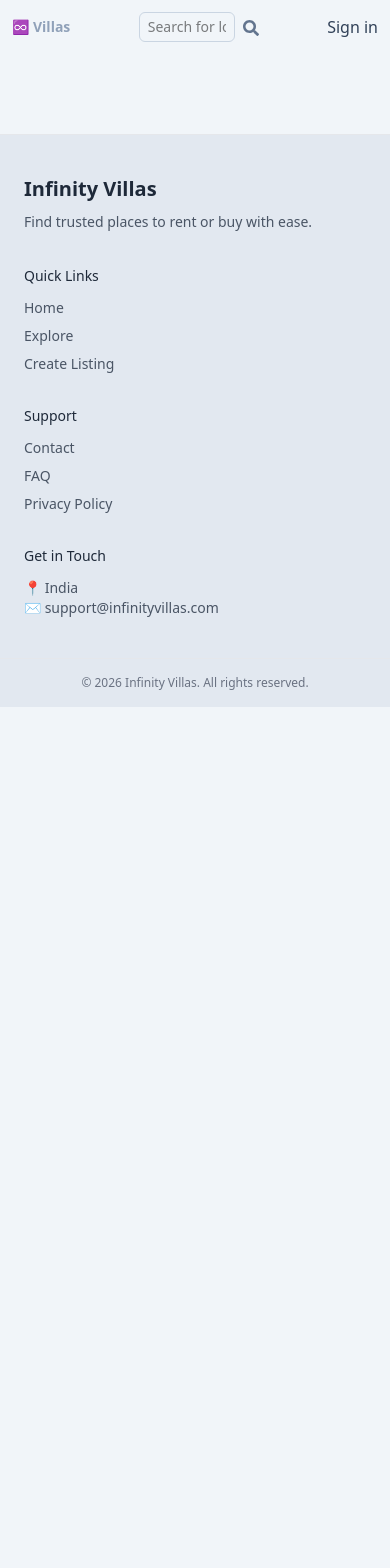
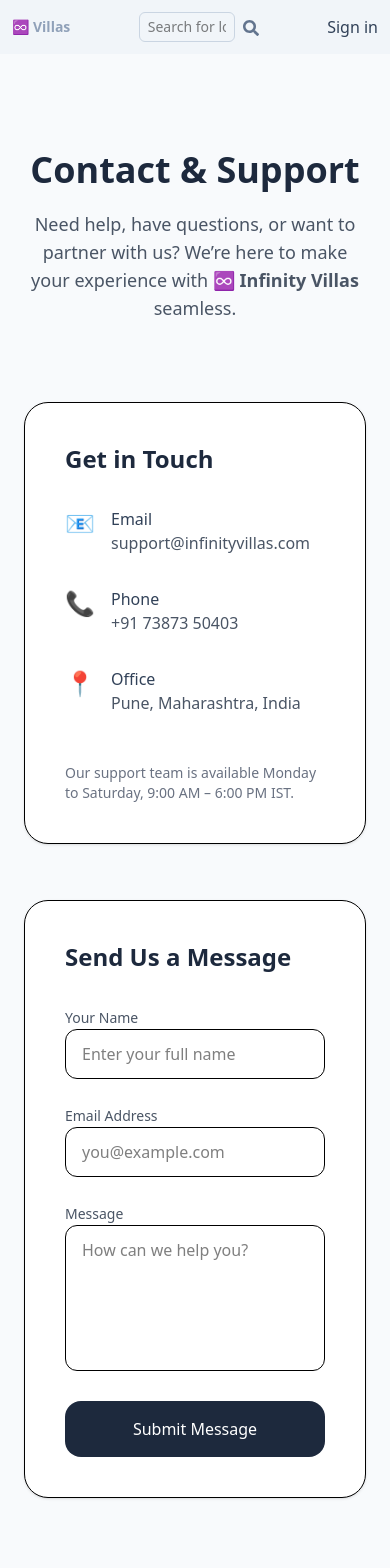
Before and after one commit to ManojK1405/Real_Estate_Booking, a React app in the folder Frontend/: page /contact in a window 390 px wide. Shown: the top 1568 px of the page. Before the commit the page ends 844 px from the top, so only its background shows below. Built offline with nearby package versions, Linux system fonts and the light colour scheme; no server answers; the HTML template or start-up script is replaced by a standard one.

Commit message:
Complete PrivacyPolicy and Support&Contact Page

```diff
--- a/Frontend/src/App.jsx
+++ b/Frontend/src/App.jsx
@@ -14,6 +14,8 @@ import ContactDetails from './pages/ContactDetails.jsx';
 import Footer from './components/Footer.jsx'
 import Search from './pages/Search.jsx';
 import FAQ from './pages/FAQ.jsx';
+import ContactSupport from './pages/ContactSupport.jsx';
+import PrivacyPolicy from './pages/PrivacyPolicy.jsx';
 
 function App() {
 
@@ -33,6 +35,8 @@ function App() {
       <Route path="/sign-in" element={<SignIn />} />
       <Route path="/sign-up" element={<SignUp />} />
       <Route path="/faq" element={<FAQ />} />
+      <Route path='/contact' element={<ContactSupport />} />
+      <Route path='/privacy' element={<PrivacyPolicy />} />
     </Routes>
   <Footer />
   </BrowserRouter>
--- /dev/null
+++ b/Frontend/src/components/Section.jsx
@@ -0,0 +1,12 @@
+const Section = ({ title, children }) => (
+  <div className="space-y-3">
+    <h2 className="text-xl font-semibold text-slate-800">
+      {title}
+    </h2>
+    <p className="text-gray-600 leading-relaxed">
+      {children}
+    </p>
+  </div>
+);
+
+export default Section;
--- /dev/null
+++ b/Frontend/src/pages/ContactSupport.jsx
@@ -0,0 +1,130 @@
+import React from 'react';
+import { motion } from 'framer-motion';
+
+const ContactSupport = () => {
+  return (
+    <div className="bg-slate-50 min-h-screen py-24 px-6">
+      <motion.div
+        initial={{ opacity: 0, y: 30 }}
+        animate={{ opacity: 1, y: 0 }}
+        transition={{ duration: 0.6 }}
+        className="max-w-6xl mx-auto"
+      >
+        {/* HEADER */}
+        <div className="text-center mb-20">
+          <h1 className="text-4xl md:text-5xl font-bold text-slate-800">
+            Contact & Support
+          </h1>
+          <p className="mt-5 text-lg text-gray-600 max-w-2xl mx-auto">
+            Need help, have questions, or want to partner with us?
+            We’re here to make your experience with <strong>♾️ Infinity Villas</strong> seamless.
+          </p>
+        </div>
+
+        {/* CONTENT GRID */}
+        <div className="grid md:grid-cols-2 gap-14">
+
+          {/* CONTACT INFO */}
+          <motion.div
+            whileHover={{ y: -4 }}
+            className="bg-white border rounded-3xl p-10 shadow-sm space-y-8"
+          >
+            <h2 className="text-2xl font-semibold text-slate-800">
+              Get in Touch
+            </h2>
+
+            <InfoItem icon="📧" title="Email">
+              support@infinityvillas.com
+            </InfoItem>
+
+            <InfoItem icon="📞" title="Phone">
+              +91 73873 50403
+            </InfoItem>
+
+            <InfoItem icon="📍" title="Office">
+              Pune, Maharashtra, India
+            </InfoItem>
+
+            <div className="pt-4">
+              <p className="text-sm text-gray-500">
+                Our support team is available Monday to Saturday,
+                9:00 AM – 6:00 PM IST.
+              </p>
+            </div>
+          </motion.div>
+
+          {/* SUPPORT FORM */}
+          <motion.div
+            whileHover={{ y: -4 }}
+            className="bg-white border rounded-3xl p-10 shadow-sm"
+          >
+            <h2 className="text-2xl font-semibold text-slate-800 mb-8">
+              Send Us a Message
+            </h2>
+
+            <form className="space-y-6">
+              <Input label="Your Name" placeholder="Enter your full name" />
+              <Input label="Email Address" placeholder="you@example.com" />
+              <Textarea label="Message" placeholder="How can we help you?" />
+
+              <button
+                type="button"
+                className="w-full bg-slate-800 text-white py-4 rounded-2xl
+                font-medium hover:opacity-90 transition"
+              >
+                Submit Message
+              </button>
+            </form>
+          </motion.div>
+        </div>
+
+        {/* FOOTER NOTE */}
+        <div className="text-center mt-24 text-gray-500 text-sm">
+          © {new Date().getFullYear()} ♾️ Infinity Villas · Designed with care for premium living
+        </div>
+      </motion.div>
+    </div>
+  );
+};
+
+/* ================= REUSABLE UI ================= */
+
+const InfoItem = ({ icon, title, children }) => (
+  <div className="flex items-start gap-4">
+    <span className="text-2xl">{icon}</span>
+    <div>
+      <p className="font-medium text-slate-700">{title}</p>
+      <p className="text-gray-600">{children}</p>
+    </div>
+  </div>
+);
+
+const Input = ({ label, placeholder }) => (
+  <div className="space-y-2">
+    <label className="text-sm font-medium text-gray-600">
+      {label}
+    </label>
+    <input
+      type="text"
+      placeholder={placeholder}
+      className="w-full border rounded-xl px-4 py-3
+      focus:outline-none focus:ring-2 focus:ring-slate-400"
+    />
+  </div>
+);
+
+const Textarea = ({ label, placeholder }) => (
+  <div className="space-y-2">
+    <label className="text-sm font-medium text-gray-600">
+      {label}
+    </label>
+    <textarea
+      placeholder={placeholder}
+      rows={5}
+      className="w-full border rounded-xl px-4 py-3
+      resize-none focus:outline-none focus:ring-2 focus:ring-slate-400"
+    />
+  </div>
+);
+
+export default ContactSupport;
--- /dev/null
+++ b/Frontend/src/pages/PrivacyPolicy.jsx
@@ -0,0 +1,96 @@
+import React from 'react';
+import { motion } from 'framer-motion';
+import Section from '../components/Section';
+
+const PrivacyPolicy = () => {
+  return (
+    <div className="bg-slate-50 min-h-screen py-24 px-6">
+      <motion.div
+        initial={{ opacity: 0, y: 30 }}
+        animate={{ opacity: 1, y: 0 }}
+        transition={{ duration: 0.6 }}
+        className="max-w-4xl mx-auto"
+      >
+        {/* HEADER */}
+        <div className="text-center mb-16">
+          <h1 className="text-4xl md:text-5xl font-bold text-slate-800">
+            Privacy Policy
+          </h1>
+          <p className="mt-5 text-lg text-gray-600">
+            Your privacy matters to us at <strong>♾️ Infinity Villas</strong>.
+          </p>
+        </div>
+
+        {/* CONTENT */}
+        <div className="bg-white border rounded-3xl shadow-sm p-10 space-y-10">
+
+          <Section title="1. Introduction">
+            We at <strong>Infinity Villas</strong> respect your privacy and are
+            committed to protecting your personal information. This Privacy
+            Policy explains how we collect, use, and safeguard your data.
+          </Section>
+
+          <Section title="2. Information We Collect">
+            <ul className="list-disc pl-6 space-y-2">
+              <li>Personal details such as name and email address</li>
+              <li>Account and listing information you provide</li>
+              <li>Usage data to improve platform performance</li>
+            </ul>
+          </Section>
+
+          <Section title="3. How We Use Your Information">
+            Your information is used to:
+            <ul className="list-disc pl-6 space-y-2 mt-2">
+              <li>Provide and improve our services</li>
+              <li>Facilitate property listings and inquiries</li>
+              <li>Communicate important updates and support messages</li>
+            </ul>
+          </Section>
+
+          <Section title="4. Data Security">
+            We implement industry-standard security measures to protect your
+            data. However, no method of transmission over the internet is 100%
+            secure.
+          </Section>
+
+          <Section title="5. Cookies & Tracking">
+            Infinity Villas may use cookies to enhance user experience, analyze
+            traffic, and personalize content. You can control cookie settings
+            through your browser.
+          </Section>
+
+          <Section title="6. Third-Party Services">
+            We may share limited information with trusted third-party services
+            (such as payment or image hosting providers) strictly for platform
+            functionality.
+          </Section>
+
+          <Section title="7. Your Rights">
+            You have the right to access, update, or delete your personal
+            information. You may also request clarification on how your data is
+            used.
+          </Section>
+
+          <Section title="8. Changes to This Policy">
+            We may update this Privacy Policy periodically. Any changes will be
+            reflected on this page with an updated revision date.
+          </Section>
+
+          <Section title="9. Contact Us">
+            If you have any questions about this Privacy Policy, please contact
+            us at <strong>support@infinityvillas.com</strong>.
+          </Section>
+
+        </div>
+
+        {/* FOOTER */}
+        <div className="text-center mt-16 text-sm text-gray-500">
+          © {new Date().getFullYear()} ♾️ Infinity Villas · Your trust, our priority
+        </div>
+      </motion.div>
+    </div>
+  );
+};
+
+
+export default PrivacyPolicy;
```
